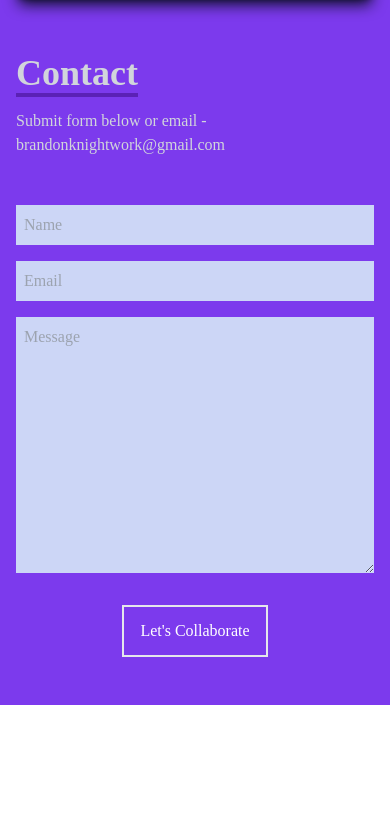
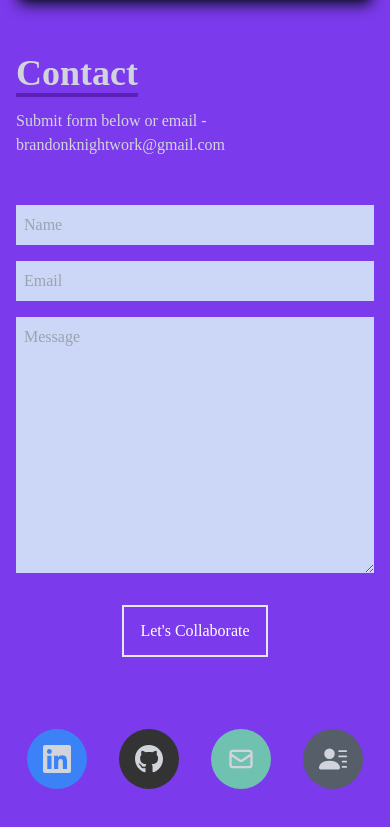
Before and after one commit to blksmk8483/portfolio-tailwind, a React (Create React App) app: page / in a window 390 px wide. Shown: the part 4299-5126 px from the top of the page. Before the commit the page ends 5004 px from the top, so only its background shows below. Built offline with nearby package versions, Linux system fonts and the light colour scheme.

Commit message:
added the links to mobile

```diff
--- a/src/App.js
+++ b/src/App.js
@@ -4,6 +4,7 @@ import About from "./components/About";
 import Skills from "./components/Skills";
 import Work from "./components/Work";
 import Contact from "./components/Contact";
+import Footer from "./components/Footer";
 
 function App() {
   return (
@@ -14,6 +15,7 @@ function App() {
       <Skills />
       <Work />
       <Contact />
+      <Footer />
     </div>
   );
 }
--- /dev/null
+++ b/src/components/Footer.jsx
@@ -0,0 +1,59 @@
+import React from "react";
+import { FaGithub, FaLinkedin } from "react-icons/fa";
+import { HiOutlineMail } from "react-icons/hi";
+import { BsFillPersonLinesFill } from "react-icons/bs";
+import Resume from "../assets/Resume.png";
+
+const Footer = () => {
+  return (
+    <div
+      name="footer"
+      className="bg-violet-600 text-gray-300 w-full h-auto lg:hidden flex justify-center items-center pt-6 pb-10"
+    >
+      <div className="">
+        <ul className="lg:hidden grid grid-cols-4 gap-8">
+          <li className=" bg-blue-500 w-[60px] h-[60px] flex justify-between items-center rounded-full hover:bg-blue-700">
+            <a
+              className="flex justify-between items-center w-full text-gray-300 "
+              target="_blank"
+              rel="noreferrer"
+              href="https://www.linkedin.com/in/brandonknight8483"
+            >
+              <FaLinkedin size={60} />
+            </a>
+          </li>
+          <li className="bg-[#333] w-[60px] h-[60px] flex justify-between items-center rounded-full hover:bg-[#1f1f1f]">
+            <a
+              className="flex justify-between items-center w-full text-gray-300"
+              target="_blank"
+              rel="noreferrer"
+              href="https://github.com/blksmk8483"
+            >
+              <FaGithub size={60} />
+            </a>
+          </li>
+          <li className="bg-[#6fc2b0] w-[60px] h-[60px] flex justify-between items-center rounded-full hover:bg-[#599b8d]">
+            <a
+              className="flex justify-between items-center w-full text-gray-300"
+              target="_blank"
+              rel="noreferrer"
+              href="mailto:brandonknightwork@gmail.com"
+            >
+              <HiOutlineMail size={60} />
+            </a>
+          </li>
+          <li className=" bg-[#565f69] w-[60px] h-[60px] flex justify-between items-center rounded-full hover:bg-[#454c54]">
+            <a
+              className="flex justify-between items-center w-full text-gray-300"
+              href={Resume}
+            >
+              <BsFillPersonLinesFill size={60} />
+            </a>
+          </li>
+        </ul>
+      </div>
+    </div>
+  );
+};
+
+export default Footer;
--- a/src/components/Navbar.jsx
+++ b/src/components/Navbar.jsx
@@ -45,11 +45,6 @@ const Navbar = () => {
         <li>
           <Link to="contact" spy={true} smooth={true} duration={500}>
             Contact
-          </Link>
-        </li>
-        <li>
-          <Link to="social" spy={true} smooth={true} duration={500}>
-            Social
           </Link>
         </li>
       </ul>
@@ -122,17 +117,6 @@ const Navbar = () => {
             Contact
           </Link>
         </li>
-        <li className="py-6 text-4xl">
-          <Link
-            onClick={handleClick}
-            to="social"
-            spy={true}
-            smooth={true}
-            duration={500}
-          >
-            Social
-          </Link>
-        </li>
       </ul>
 
       {/* Social Icons */}
```
